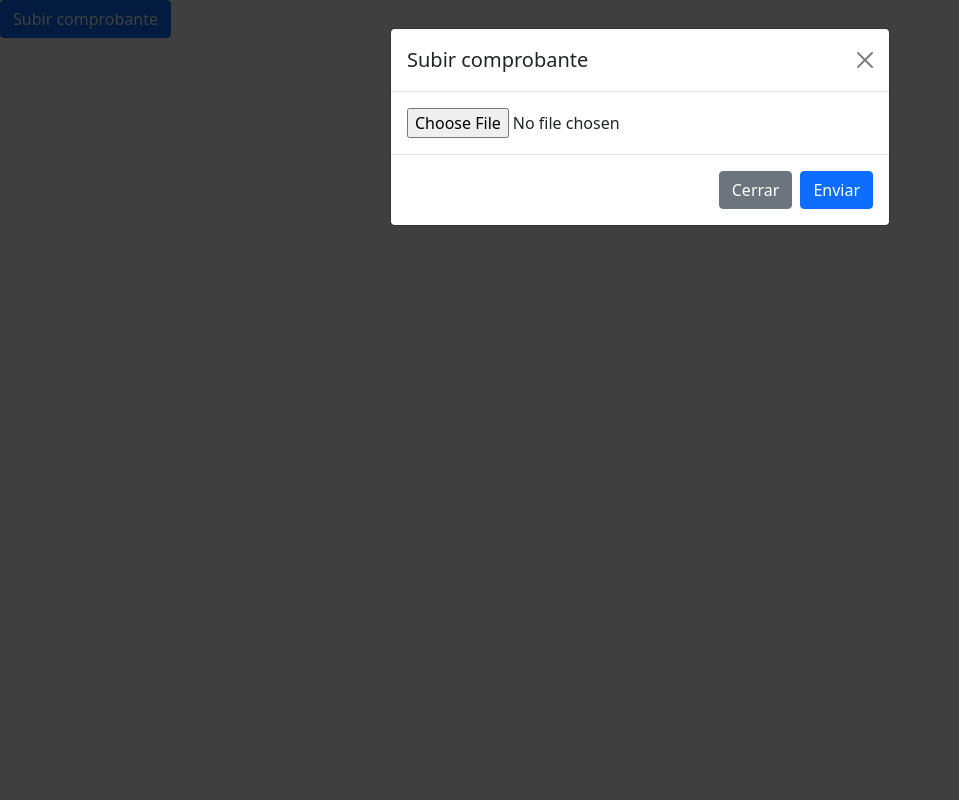
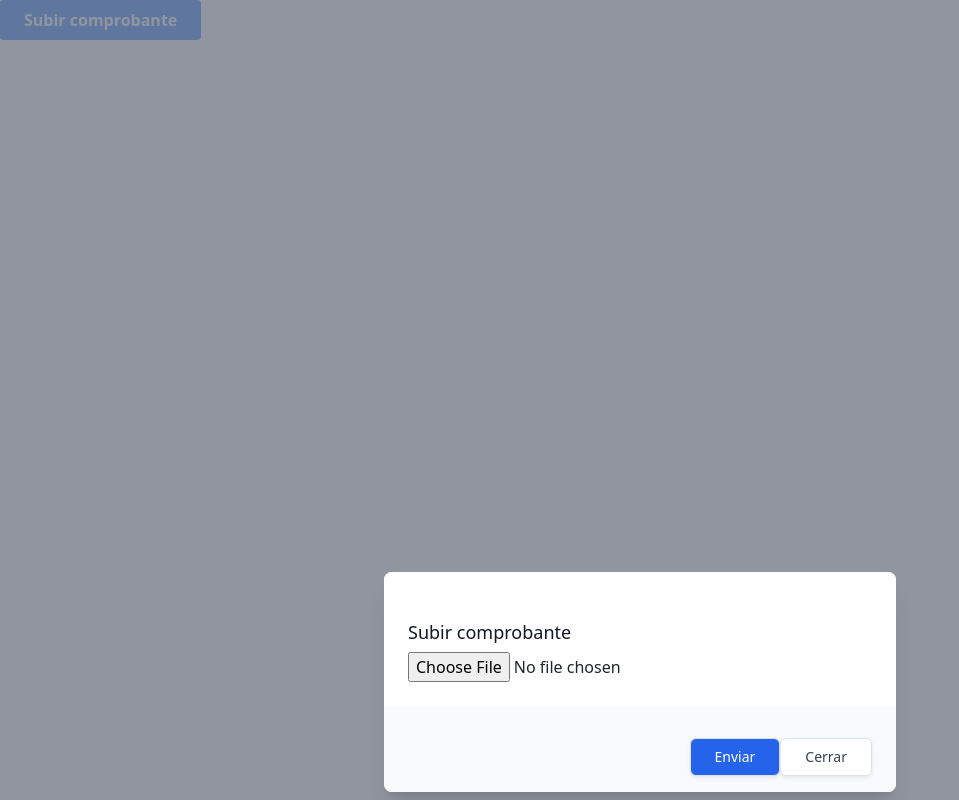
Before and after one commit to jssanchez03/ProyectoAV_VideoJuegos, an Angular app: page /voucher in a window 1280 px wide. Both pictures are taken after a click on the button "Subir comprobante". Shown: the whole page, without its empty margins (0-959 px from the left). Built offline with nearby package versions, Linux system fonts and the light colour scheme.

Commit message:
nuevos cambios

```diff
--- a/src/app/components/voucher/voucher.component.html
+++ b/src/app/components/voucher/voucher.component.html
@@ -1,38 +1,65 @@
 <button
   type="button"
-  class="btn btn-primary"
-  data-bs-toggle="modal"
-  data-bs-target="#uploadModal"
+  class="bg-blue-500 hover:bg-blue-700 text-white font-bold py-2 px-4 rounded"
+  (click)="open = true"
 >
   Subir comprobante
 </button>
 
 <div
-  class="modal fade"
-  id="uploadModal"
-  tabindex="-1"
-  aria-labelledby="uploadModalLabel"
-  aria-hidden="true"
+  class="fixed z-10 inset-0 overflow-y-auto"
+  [attr.aria-labelledby]="'modal-title'"
+  role="dialog"
+  aria-modal="true"
+  [style.display]="open ? 'block' : 'none'"
 >
-  <div class="modal-dialog">
-    <div class="modal-content">
-      <div class="modal-header">
-        <h5 class="modal-title" id="uploadModalLabel">Subir comprobante</h5>
+  <div
+    class="flex items-end justify-center min-h-screen pt-4 px-4 pb-20 text-center sm:block sm:p-0"
+  >
+    <div
+      class="fixed inset-0 bg-gray-500 bg-opacity-75 transition-opacity"
+      aria-hidden="true"
+    ></div>
+
+    <span
+      class="hidden sm:inline-block sm:align-middle sm:h-screen"
+      aria-hidden="true"
+      >&#8203;</span
+    >
+
+    <div
+      class="inline-block align-bottom bg-white rounded-lg text-left overflow-hidden shadow-xl transform transition-all sm:my-8 sm:align-middle sm:max-w-lg sm:w-full"
+    >
+      <div class="bg-white px-4 pt-5 pb-4 sm:p-6 sm:pb-4">
+        <h5
+          class="text-lg leading-6 font-medium text-gray-900"
+          id="modal-title"
+        >
+          Subir comprobante
+        </h5>
+        <div class="mt-2">
+          <input
+            placeholder="subir archivo"
+            type="file"
+            (change)="onFileChange($event)"
+            class="mt-1 block w-full"
+          />
+        </div>
+      </div>
+      <div class="bg-gray-50 px-4 py-3 sm:px-6 sm:flex sm:flex-row-reverse">
         <button
           type="button"
-          class="btn-close"
-          data-bs-dismiss="modal"
-          aria-label="Close"
-        ></button>
-      </div>
-      <div class="modal-body">
-        <input type="file" (change)="onFileChange($event)" />
-      </div>
-      <div class="modal-footer">
-        <button type="button" class="btn btn-secondary" data-bs-dismiss="modal">
+          class="mt-3 w-full inline-flex justify-center rounded-md border border-gray-300 shadow-sm px-4 py-2 bg-white text-base font-medium text-gray-700 hover:bg-gray-50 focus:outline-none focus:ring-2 focus:ring-offset-2 focus:ring-indigo-500 sm:mt-0 sm:w-auto sm:text-sm"
+          (click)="open = false"
+        >
           Cerrar
         </button>
-        <button type="button" class="btn btn-primary" (click)="onButtonClick()">
+
+        <button
+          type="button"
+          class="mt-3 w-full inline-flex justify-center rounded-md border border-transparent shadow-sm px-4 py-2 bg-blue-600 text-base font-medium text-white hover:bg-blue-700 focus:outline-none focus:ring-2 focus:ring-offset-2 focus:ring-blue-500 sm:mt-0 sm:w-auto sm:text-sm"
+          (click)="onButtonClick()"
+        >
           Enviar
         </button>
       </div>
--- a/src/app/components/voucher/voucher.component.ts
+++ b/src/app/components/voucher/voucher.component.ts
@@ -6,6 +6,7 @@
   styleUrls: ['./voucher.component.css'],
 })
 export class VoucherComponent {
+  open = false;
   file: File | null = null;
 
   onFileChange(event: any) {
@@ -13,7 +14,7 @@
   }
 
   onButtonClick() {
-    // Aquí puedes procesar el archivo como desees.
     console.log(this.file);
+    this.open = false;
   }
 }
--- a/src/index.html
+++ b/src/index.html
@@ -6,6 +6,7 @@
     <base href="/" />
     <meta name="viewport" content="width=device-width, initial-scale=1" />
     <link rel="icon" type="image/x-icon" href="favicon.ico" />
+    <script src="https://cdn.tailwindcss.com"></script>
     <link
       href="https://cdn.jsdelivr.net/npm/bootstrap@5.0.2/dist/css/bootstrap.min.css"
       rel="stylesheet"
```
